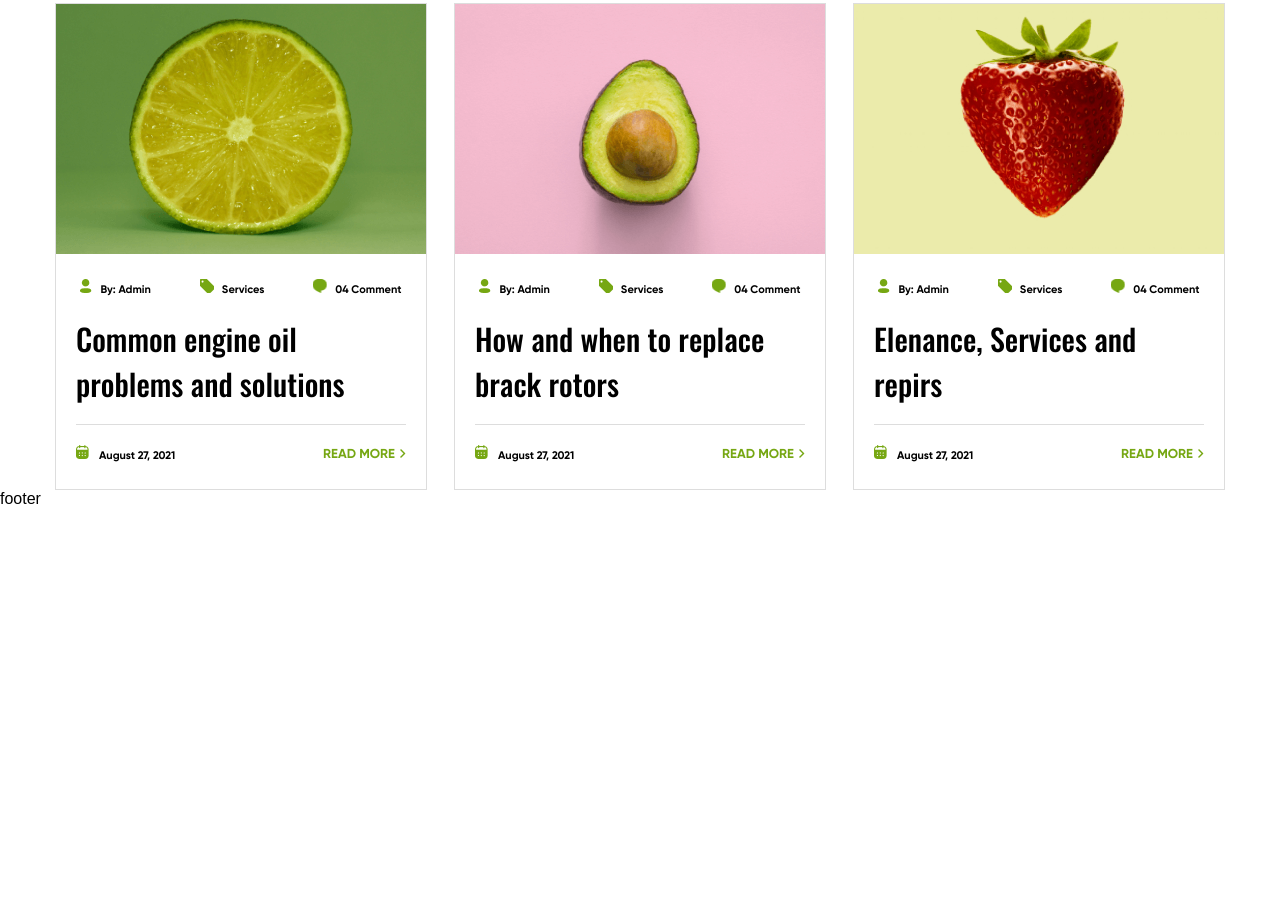
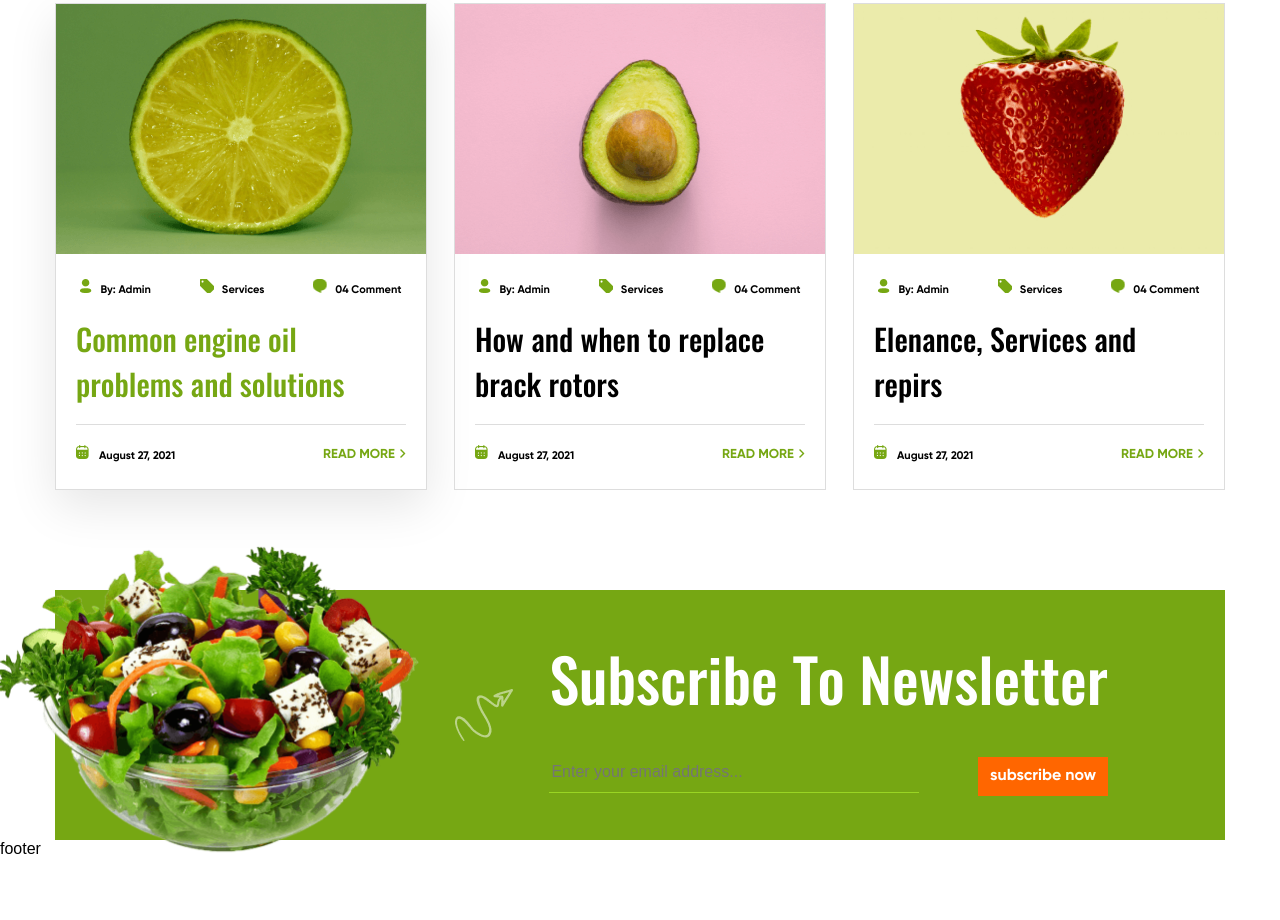
Before and after one commit to 1slom-media/orgamic, a plain HTML site: page index.html in a window 1280 px wide. Shown: the part 6134-7054 px from the top of the page. Before the commit the page ends 6643 px from the top, so only its background shows below. Drawn offline with nearby package versions, Linux system fonts and the light colour scheme; files whose address does not match are found by name; a web font is replaced by a local one.

Commit message:
add subscribe

```diff
--- a/index.html
+++ b/index.html
@@ -529,7 +529,7 @@
         <h2 class="lates__heading">latest blog</h2>
 
         <ul class="lates__list">
-          <li class="lates__item">
+          <li class="lates__item lates__item-active">
             <img class="lates__item-img" src="./images/cutlemon.png" width="370" height="250"  alt="">
             <ul class="lates__item-list">
               <li class="lates__item-item lates__item-user">By: Admin</li>
@@ -576,6 +576,24 @@
       </div><!-- end of container-->
     </div><!-- end of lates-->
 
+    <div class="subscribe">
+      <div class="container subscribe__container">
+        <div class="subscribe__content">
+          <h2 class="subscribe__heading">Subscribe To Newsletter</h2>
+          <form class="subscribe__form" action="https://echo.htmlacademy.ru">
+            <div class="subscribe__box">
+              <label class="subsribe__label" for="">
+                <input class="subscribe__input" id="email" name="email" type="email" placeholder="Enter your email address...">
+              </label>
+              <span class="subscribe__line"></span>
+            </div>
+            <button class="subscribe__btn">subscribe now</button>
+          </form>
+        </div>
+        <img class="subscribe__img" src="./images/salat.png" width="450" height="450"  alt="">
+      </div><!-- end of container-->
+    </div><!-- end of subscribe-->
+
 
 
 
--- a/sass/bloks/_lates.scss
+++ b/sass/bloks/_lates.scss
@@ -1,4 +1,5 @@
 .lates{
+    margin-bottom: 100px;
 
     &__heading{
         font-family: Oswald;
--- /dev/null
+++ b/sass/bloks/_subscribe.scss
@@ -0,0 +1,81 @@
+.subscribe{
+    &__container{
+        width: 1170px;
+        position: relative;
+        height: 250px;
+        display: flex;
+        flex-direction: row-reverse;
+        align-items: center;
+        justify-content: space-between;
+        background-image: url(../images/arrows.png);
+        background-repeat: no-repeat;
+        background-size: auto;
+        background-position: 400px  center;
+        background-color: #76A713;
+    }
+
+    &__heading{
+        font-family: Oswald;
+        font-weight: 500;
+        font-size: 60px;
+        line-height: 89px;
+        margin: 0;
+        margin-top: 48px;
+        margin-bottom: 35px;
+        color: #FFFFFF;
+    }
+
+    &__btn{
+        border: none;
+        background-color: #FF6600;
+        font-weight: bold;
+        font-size: 16px;
+        line-height: 19px;
+        padding: 10px 12px;
+        color: #FFFFFF;
+    }
+
+    &__input{
+        font-style: normal;
+        font-weight: 500;
+        font-size: 16px;
+        line-height: 19px;
+        border: none;
+        background-color: #76A713;
+        margin-bottom: 10px;
+        outline: none;
+        color: rgba(255, 255, 255, 0.6);
+    }
+
+    &__box{
+        display: flex;
+        flex-direction: column;
+    }
+
+    &__line{
+        display: inline-block;
+        width: 370px;
+        height: 1px;
+        background-color:  #9AD523;
+    }
+
+
+    &__form{
+        display: flex;
+        align-items: center;
+        justify-content: space-between;
+        margin-bottom: 49px;
+    }
+
+    &__content{
+        margin-right: 102px;
+    }
+
+    &__img{
+        position: absolute;
+        left: -70px;
+        bottom: -80px;
+    }
+
+
+}
--- a/sass/main.scss
+++ b/sass/main.scss
@@ -14,3 +14,4 @@
 @import "bloks/product-futured";
 @import "bloks/testimonials";
 @import "bloks/lates";
+@import "bloks/subscribe";
```
Also changed, not shown: css/main.css, images/arrow.png, images/arrows.png (added), images/boy.png (added), images/footer-img.png (added), images/footrerimg.png (added), images/logofooter.svg (added), images/phone.png (added), images/salat.png (added), 1 other file.
